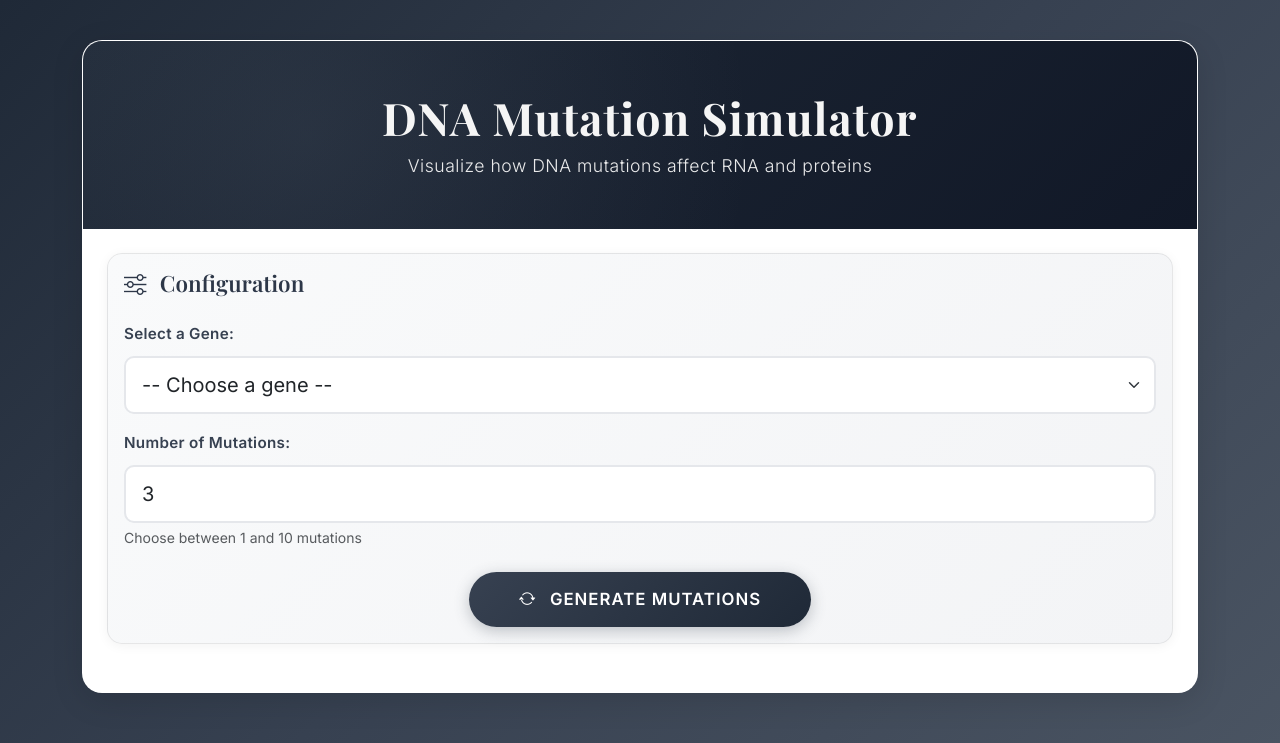
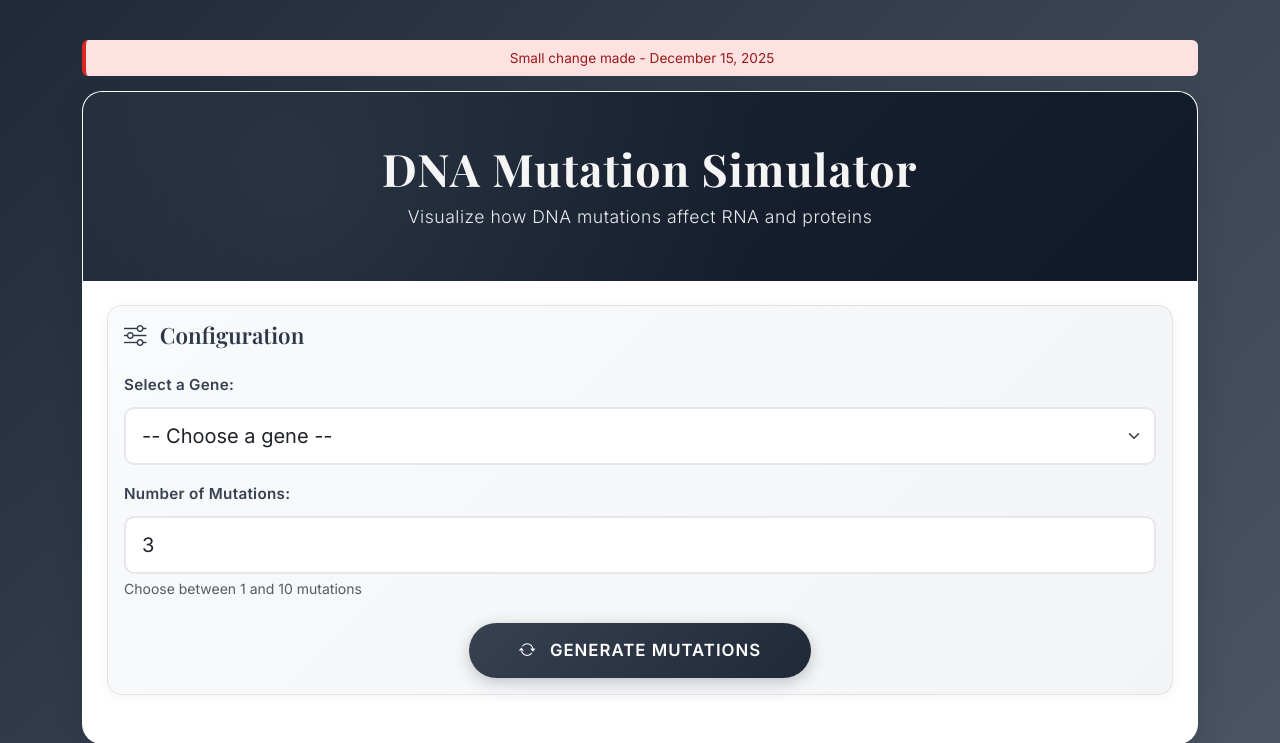
Before and after one commit to lynn4442/DNA_mutation_simulator_aws, a Flask app: page / in a window 1280 px wide. Shown: the top 743 px of the page. Run offline with Flask 3, Linux system fonts and the light colour scheme.

Commit message:
testing with changes

```diff
--- a/templates/index.html
+++ b/templates/index.html
@@ -279,6 +279,13 @@
 </head>
 <body>
 	<div class="container">
+
+		<div style="background: #fee2e2; color: #991b1b; padding: 8px 12px; border-radius: 6px; margin-bottom: 15px; text-align: center; border-left: 4px solid #dc2626;">
+			<p style="margin: 0; font-size: 0.85rem;">
+				Small change made - December 15, 2025
+			</p>
+		</div>
+
 		<div class="card main-card">
 			<!-- Header -->
 			<div class="header-gradient text-center">
```
Lines whose indentation alone changed are shown as unchanged.
